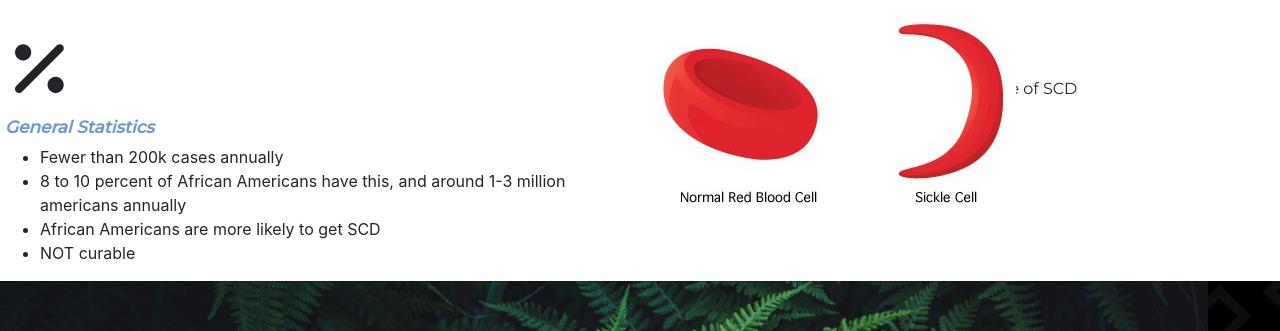
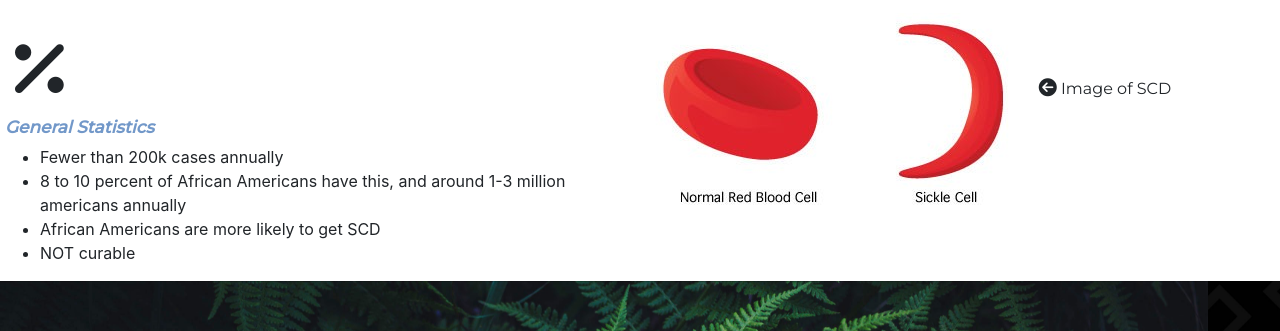
Before and after one commit to JoshM2024/bootsite, a plain HTML site: page index.html in a window 1280 px wide. Shown: the part 820-1151 px from the top of the page. Drawn offline with nearby package versions, Linux system fonts and the light colour scheme; a web font is replaced by a local one.

Commit message:
touching up

```diff
--- a/css/style.css
+++ b/css/style.css
@@ -308,7 +308,7 @@ h3, .orange-theme {
   color: #D2862D;
 }
 
-.sickle-image {
+#sickle-image {
   padding-top: 5%;
   text-align: center;
 }
--- a/index.html
+++ b/index.html
@@ -99,7 +99,7 @@
       <div class="col-lg-3">
         <img src="images/sickle-cell.jpg" alt="sickle-image">
       </div>
-      <div class="sickle-image" class="col-lg-3">
+      <div id="sickle-image" class="col-lg-3">
         <p><i id="icon5" class="fas fa-arrow-circle-left"></i> Image of SCD</p>
       </div>
     </div>
@@ -317,4 +317,5 @@
   <script src="https://cdn.jsdelivr.net/npm/popper.js@1.16.0/dist/umd/popper.min.js" integrity="sha384-Q6E9RHvbIyZFJoft+2mJbHaEWldlvI9IOYy5n3zV9zzTtmI3UksdQRVvoxMfooAo" crossorigin="anonymous"></script>
   <script src="https://stackpath.bootstrapcdn.com/bootstrap/4.4.1/js/bootstrap.min.js" integrity="sha384-wfSDF2E50Y2D1uUdj0O3uMBJnjuUD4Ih7YwaYd1iqfktj0Uod8GCExl3Og8ifwB6" crossorigin="anonymous"></script>
 </body>
+
 </html>
```
